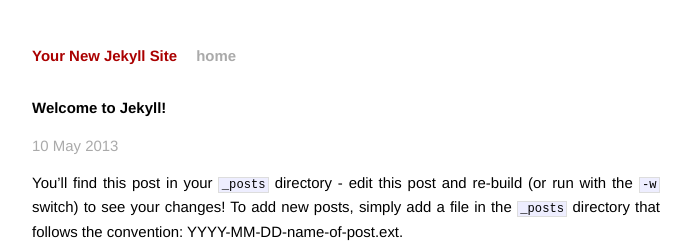
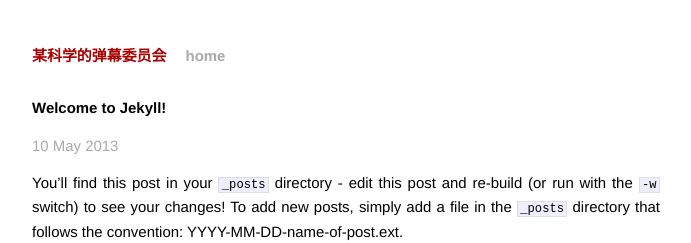
Before and after one commit to gpr321/bbcallen.github.io, a Jekyll site: the page built from _posts/2013-05-10-welcome-to-jekyll.markdown, in a window 1280 px wide. Shown: the top 243 px of the page, without its empty margins (294-985 px from the left). Built offline with Jekyll 4.4.1, drawn with Linux system fonts in a browser that asks for light colours.

Commit message:
_config.yml: config name, title, etc

```diff
--- a/_config.yml
+++ b/_config.yml
@@ -1,2 +1,8 @@
-name: Your New Jekyll Site
+name: 某科学的弹幕委员会
 pygments: true
+
+# configuration required for some pages
+domain: bbcallen.github.com
+title: 某科学的弹幕委员会
+author: bbcallen
+email: bbcallen@gmail.com
```
